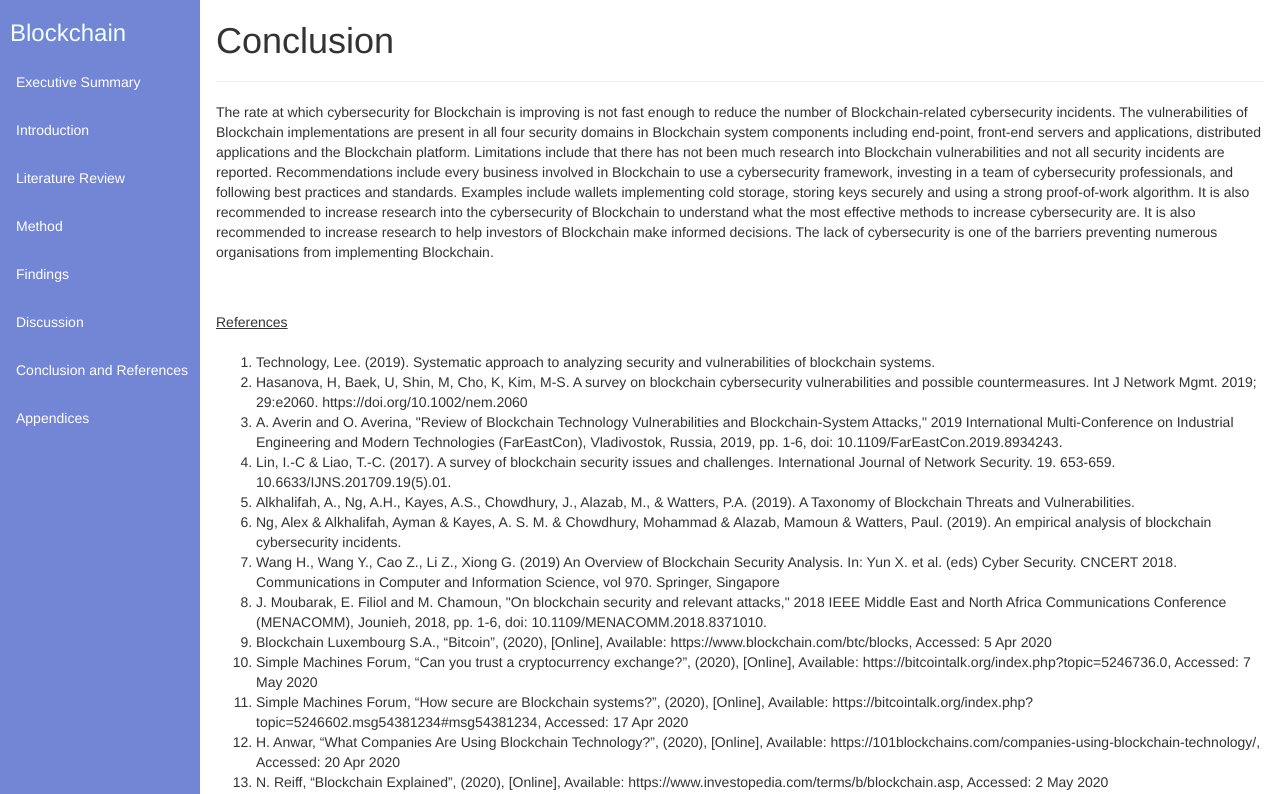
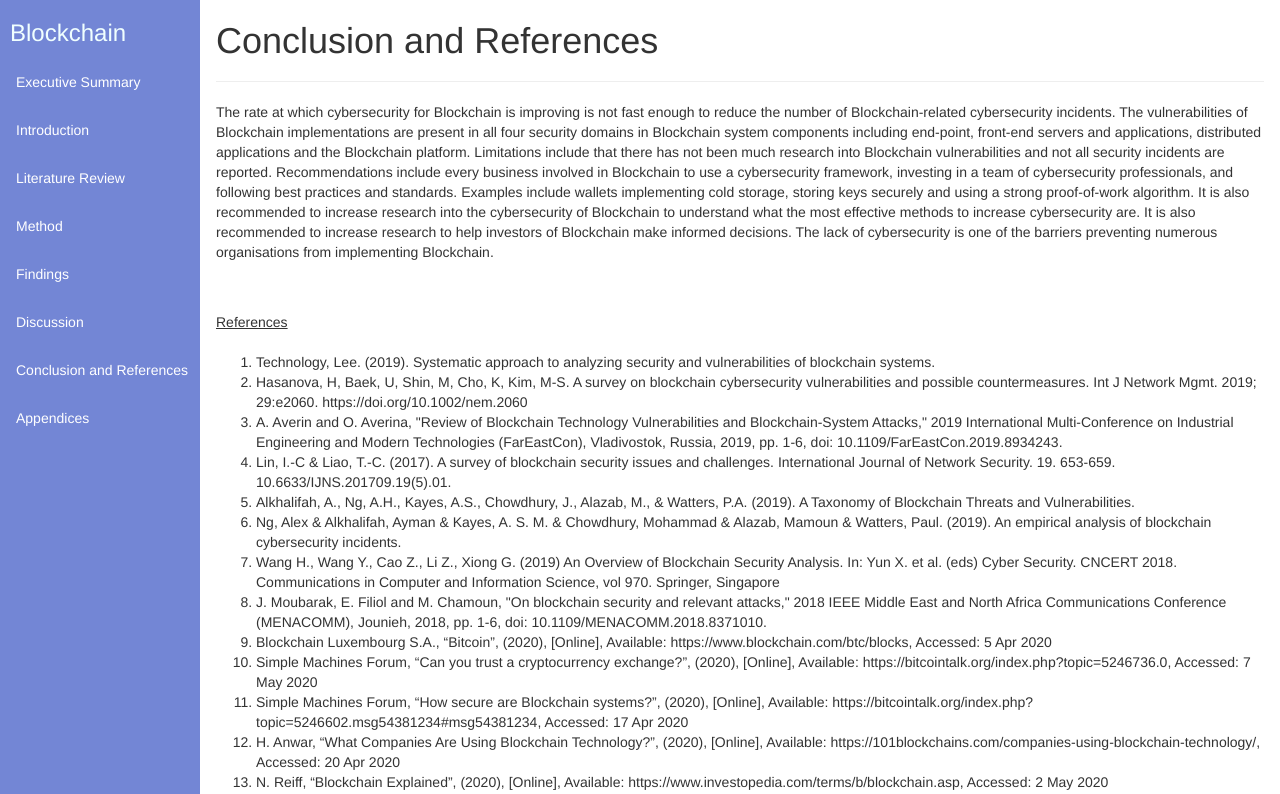
Before and after one commit to GitHubCode0/Blockchain, an Angular app: page /conclusion in a window 1280 px wide. Shown: the top 794 px of the page. Built offline with nearby package versions, Linux system fonts and the light colour scheme.

Commit message:
changed headings

```diff
--- a/src/app/conclusion/conclusion.component.html
+++ b/src/app/conclusion/conclusion.component.html
@@ -1,4 +1,4 @@
-<h1>Conclusion</h1>
+<h1>Conclusion and References</h1>
 <hr>
 <p>The rate at which cybersecurity for Blockchain is improving is not fast enough to
     reduce the number of Blockchain-related cybersecurity incidents. The
--- a/src/app/method/method.component.html
+++ b/src/app/method/method.component.html
@@ -1,4 +1,4 @@
-<h1>Method and References</h1>
+<h1>Method</h1>
 <hr>
 <p>The reporting medium I used, was a website as they are interactive and are often
     used as a source of information. The range of sources I have used are a combination of quantitative, qualitative,
```
Also changed, not shown: 6 other files (tests, documents, lock files or other folders).
